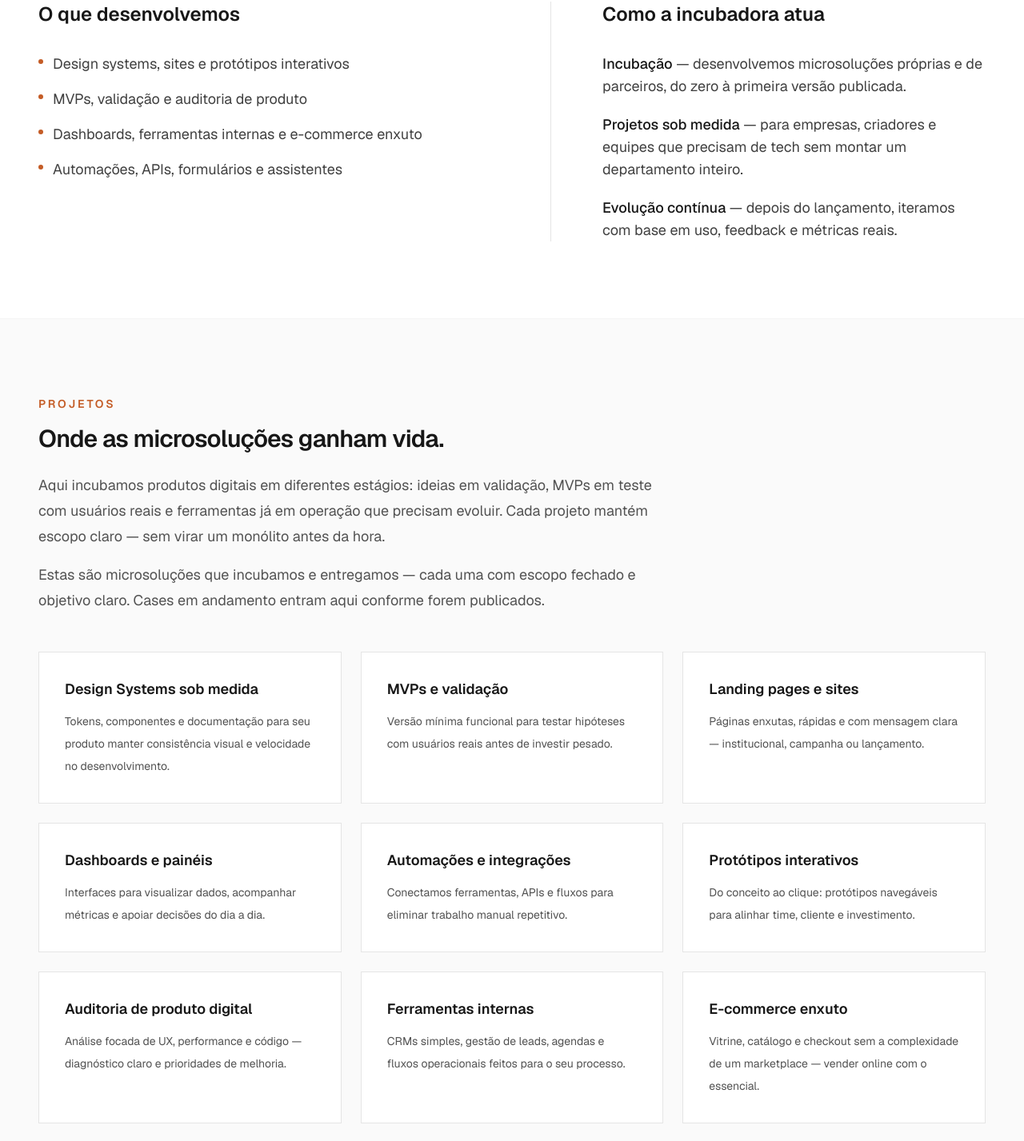
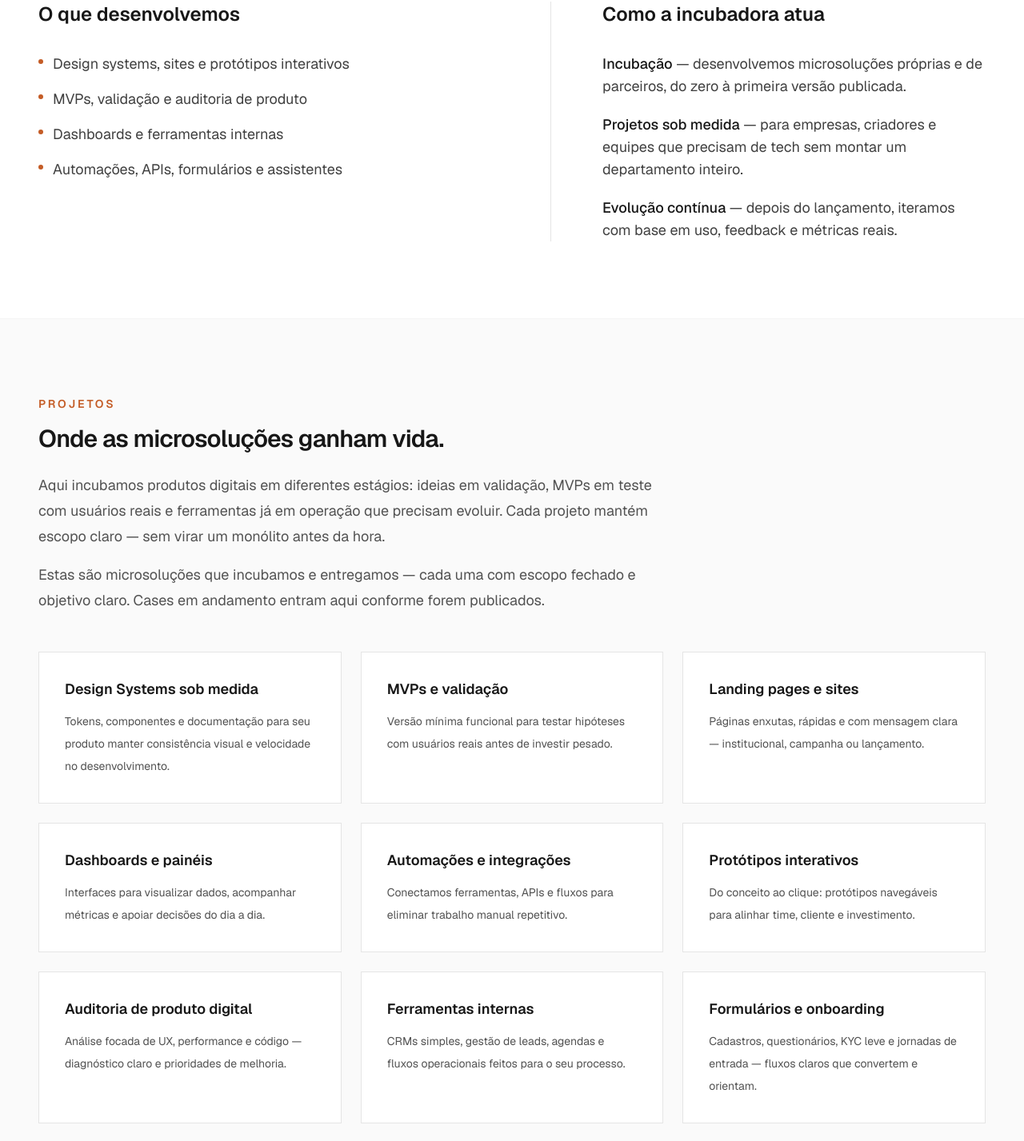
Before and after one commit to fhconte/h-digital, a Next.js app: page / in a window 1280 px wide. Shown: the part 1944-3371 px from the top of the page at 80% size. Built offline with nearby package versions, Linux system fonts and the light colour scheme.

Commit message:
chore: remove ecommerce

```diff
--- a/src/app/page.tsx
+++ b/src/app/page.tsx
@@ -9,7 +9,7 @@ const navItems = [
 const microsolutionExamples = [
   "Design systems, sites e protótipos interativos",
   "MVPs, validação e auditoria de produto",
-  "Dashboards, ferramentas internas e e-commerce enxuto",
+  "Dashboards e ferramentas internas",
   "Automações, APIs, formulários e assistentes",
 ];
 
@@ -72,11 +72,6 @@ const products = [
     title: "Ferramentas internas",
     description:
       "CRMs simples, gestão de leads, agendas e fluxos operacionais feitos para o seu processo.",
-  },
-  {
-    title: "E-commerce enxuto",
-    description:
-      "Vitrine, catálogo e checkout sem a complexidade de um marketplace — vender online com o essencial.",
   },
   {
     title: "Formulários e onboarding",
```
